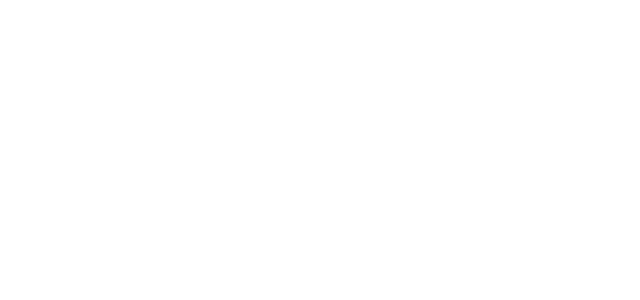
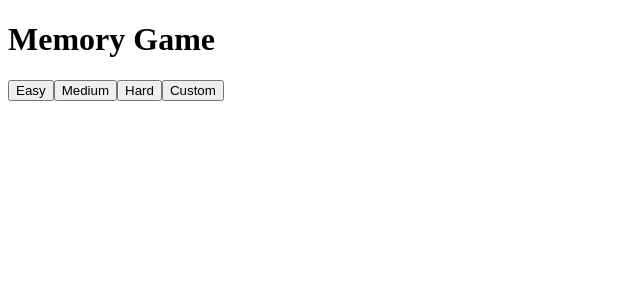
Before and after one commit to Gallardo166/memory-card, a React (Vite) app: page / in a window 1280 px wide. Shown: the top 300 px of the page, without its empty margins (0-640 px from the left). Built offline with nearby package versions, Linux system fonts and the light colour scheme.

Commit message:
Create screen components

```diff
--- a/src/App.jsx
+++ b/src/App.jsx
@@ -1,8 +1,34 @@
-import { useState } from 'react'
-import './App.css'
+import { useState } from "react";
+import StartScreen from "./components/StartScreen";
+import LoadingScreen from "./components/LoadingScreen";
+import GameScreen from "./components/GameScreen";
+import "./App.css";
 
 function App() {
+  const [screen, setScreen] = useState("start");
+  const [mode, setMode] = useState(null);
 
+  function handleChangeScreen(targetScreen) {
+    setScreen(targetScreen);
+  }
+
+  function handleChangeMode(targetMode) {
+    setMode(targetMode);
+  }
+
+  return (
+    <>
+      {screen === "start" ? (
+        <StartScreen handleChangeScreen={handleChangeScreen} handleChangeMode={handleChangeMode}></StartScreen>
+      ) : null}
+      {screen === "loading" ? (
+        <LoadingScreen handleChangeScreen={handleChangeScreen}></LoadingScreen>
+      ) : null}
+      {screen === "game" ? (
+        <GameScreen handleChangeScreen={handleChangeScreen} mode={mode}></GameScreen>
+      ) : null}
+    </>
+  );
 }
 
-export default App
+export default App;
--- /dev/null
+++ b/src/components/GameScreen.jsx
@@ -0,0 +1,5 @@
+export default function GameScreen({ handleChangeScreen, mode }) {
+  return (
+    <h1>{mode}</h1>
+  )
+}
--- /dev/null
+++ b/src/components/LoadingScreen.jsx
@@ -0,0 +1,5 @@
+export default function LoadingScreen({ handleChangeScreen }) {
+  return (
+    <h1>Loading..</h1>
+  )
+}
--- /dev/null
+++ b/src/components/StartScreen.jsx
@@ -0,0 +1,39 @@
+export default function StartScreen({ handleChangeScreen, handleChangeMode }) {
+  return (
+    <div className="start-screen">
+      <h1>Memory Game</h1>
+      <button
+        onClick={() => {
+          handleChangeScreen("loading");
+          handleChangeMode("easy");
+        }}
+      >
+        Easy
+      </button>
+      <button
+        onClick={() => {
+          handleChangeScreen("loading");
+          handleChangeMode("medium");
+        }}
+      >
+        Medium
+      </button>
+      <button
+        onClick={() => {
+          handleChangeScreen("loading");
+          handleChangeMode("hard");
+        }}
+      >
+        Hard
+      </button>
+      <button
+        onClick={() => {
+          handleChangeScreen("loading");
+          handleChangeMode("custom");
+        }}
+      >
+        Custom
+      </button>
+    </div>
+  );
+}
```
